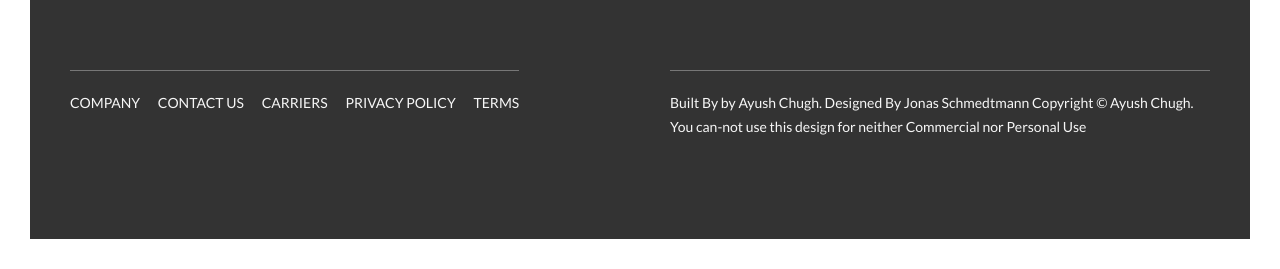
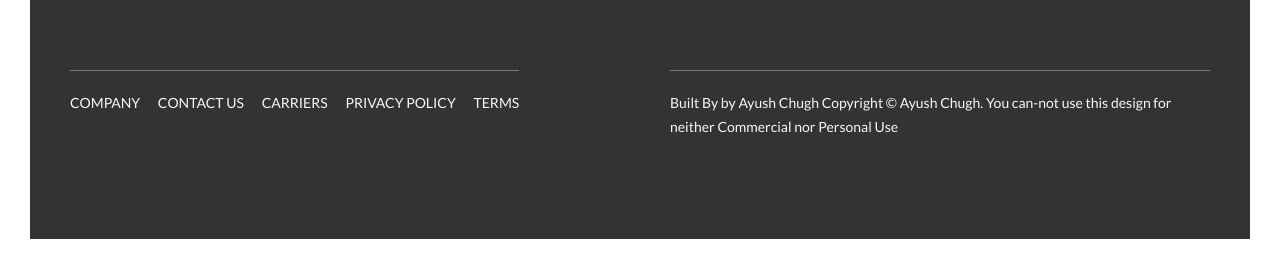
Before and after one commit to Ayush-Chugh-2006/Natours, a website: page index.html in a window 1280 px wide. Shown: the part 5855-6124 px from the top of the page. Drawn offline with Linux system fonts and the light colour scheme.

Commit message:
Changed text in footer

```diff
--- a/index.html
+++ b/index.html
@@ -400,7 +400,7 @@
 
          <div class="col-1-of-2">
             <p class="footer__copyright">
-               Built By by Ayush Chugh. Designed By Jonas Schmedtmann Copyright
+               Built By by Ayush Chugh Copyright
                &copy; Ayush Chugh. You can-not use this design for neither
                Commercial nor Personal Use
             </p>
```
